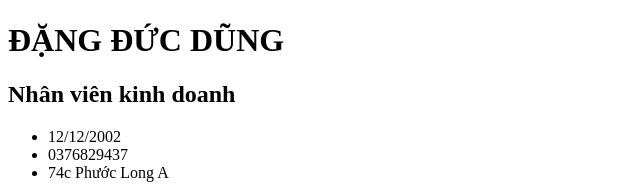
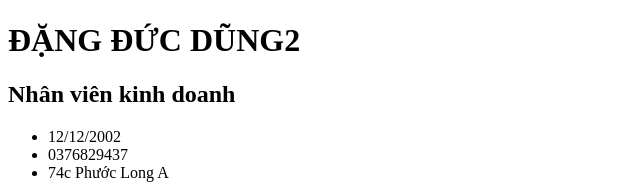
Before and after one commit to Dungng1244/Dungng1244-20DTH_N1_05_KT, a plain HTML site: page index.html in a window 1280 px wide. Shown: the part 333-525 px from the top of the page, 0-640 px from the left. Drawn offline with Linux system fonts and the light colour scheme.

Commit message:
DungDev1

```diff
--- a/index.html
+++ b/index.html
@@ -12,7 +12,7 @@
         <div>
             <img src="image.png" class="img">
             <div>
-                <h1>ĐẶNG ĐỨC DŨNG</h1>
+                <h1>ĐẶNG ĐỨC DŨNG2</h1>
                 <h2>Nhân viên kinh doanh</h2>
             </div>
         </div>
```
